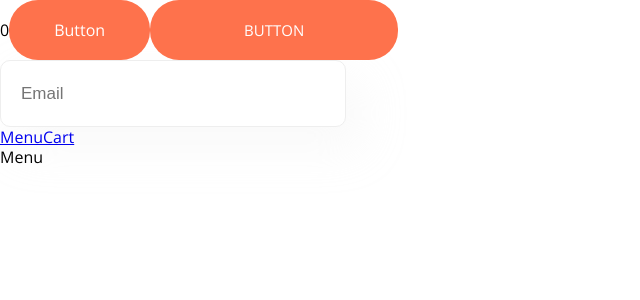
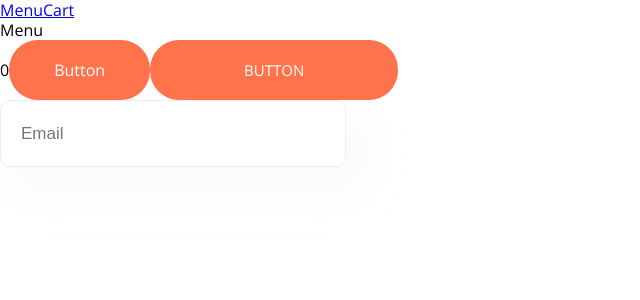
Before and after one commit to ministrov/pizza-app-typscript, a React (Vite) app: page / in a window 1280 px wide. Shown: the top 300 px of the page, without its empty margins (0-640 px from the left). Built offline with nearby package versions, Linux system fonts and the light colour scheme.

Commit message:
feat: end up operating with routes

```diff
--- a/src/App.tsx
+++ b/src/App.tsx
@@ -1,8 +1,4 @@
 import { useState, MouseEvent } from 'react';
-import { Routes, Route } from 'react-router-dom';
-import Menu from './pages/Menu/Menu';
-import Cart from './pages/Cart/Cart';
-import Error from './pages/Error/Error';
 import Button from './components/Button/Button';
 import Input from './components/Input/Input';
 
@@ -20,15 +16,6 @@
       <Button onClick={() => addCounter}>Button</Button>
       <Button onClick={() => addCounter} appearence={'big'}>Button</Button>
       <Input placeholder='Email'/>
-      <div>
-        <a href='/'>Menu</a>
-        <a href='/cart'>Cart</a>
-      </div>
-      <Routes>
-        <Route path='/' element={<Menu />}/>
-        <Route path='/cart' element={<Cart />}/>
-        <Route path='*' element={<Error/>}/>
-      </Routes>
     </>
   );
 }
--- /dev/null
+++ b/src/layout/Menu/Menu.tsx
@@ -0,0 +1,17 @@
+import { Link, Outlet } from 'react-router-dom';
+
+function Layout() {
+  return (
+    <div>
+      <div>
+        <Link to='/'>Menu</Link>
+        <Link to='/cart'>Cart</Link>
+      </div>
+      <div>
+        <Outlet/>
+      </div>
+    </div>
+  );
+}
+
+export default Layout;
--- a/src/pages/Menu/Menu.tsx
+++ b/src/pages/Menu/Menu.tsx
@@ -1,6 +1,6 @@
 function Menu() {
   return (
-    <div>Menu</div>
+    <div> Menu</div>
   );
 }
 
```
Also changed, not shown: src/main.tsx (+27 -3 lines).
